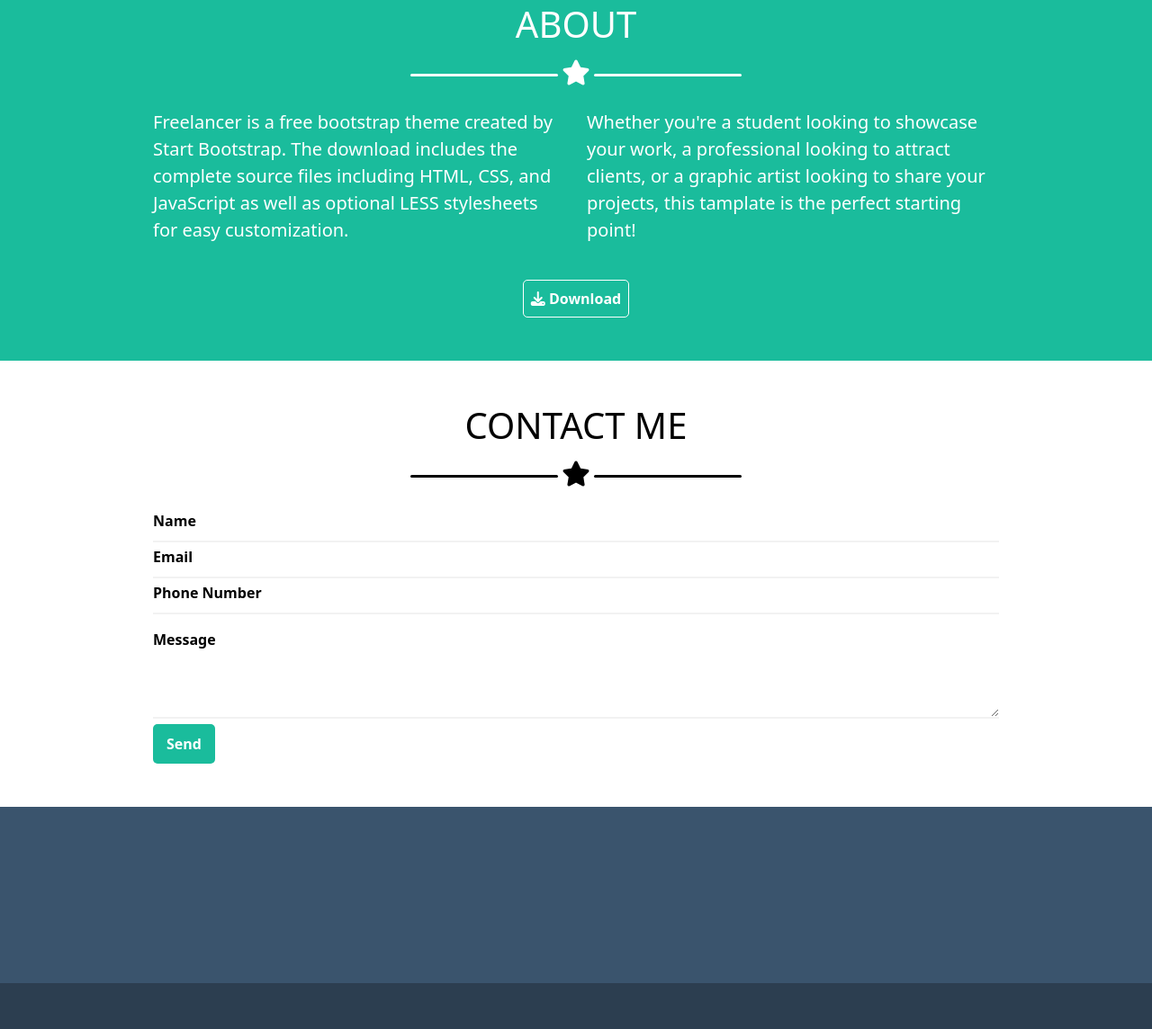
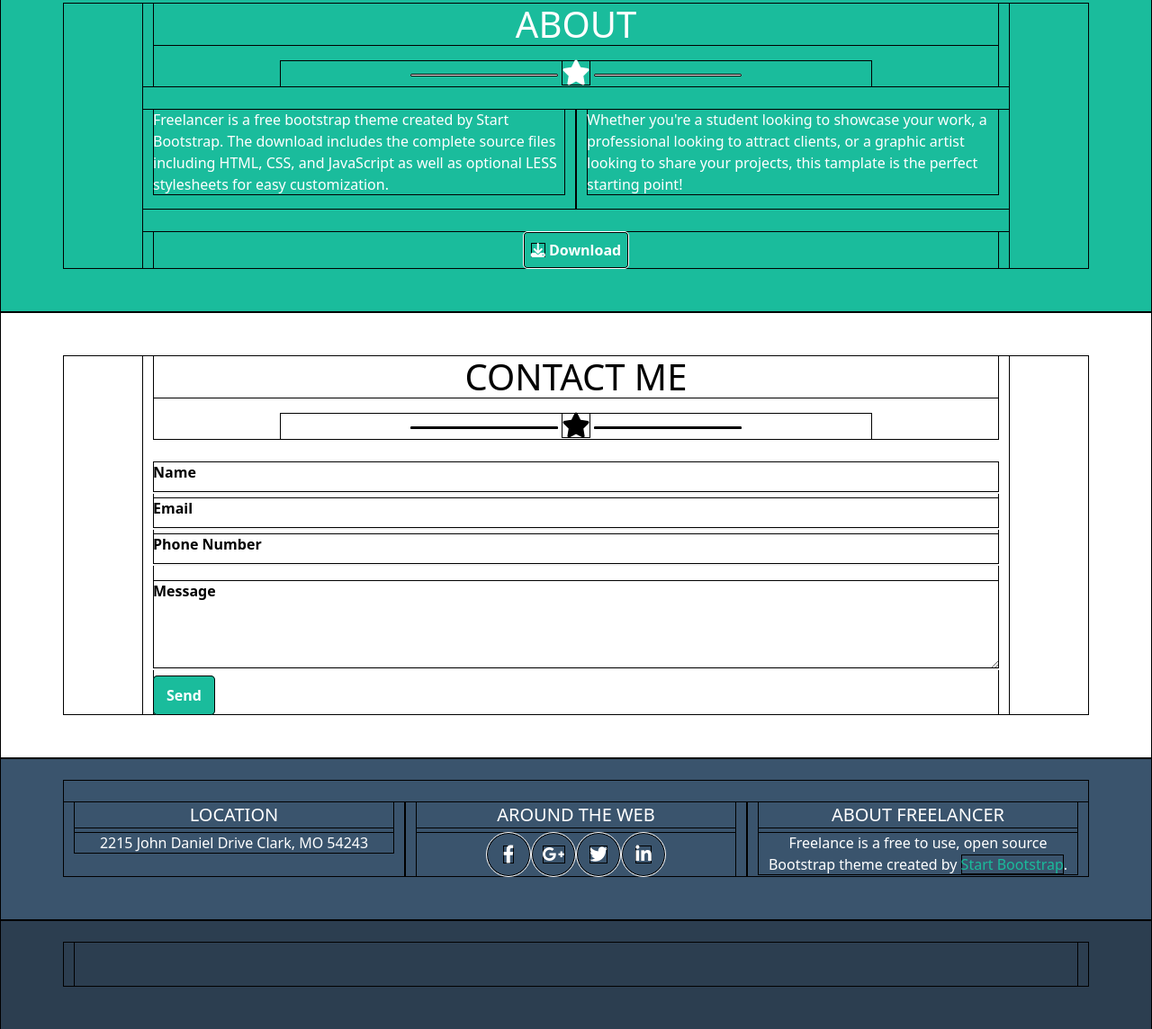
Before and after one commit to DarioDC95/html-css-bootstrap-freelancer, a plain HTML site: page index.html in a window 1280 px wide. Shown: the part 1337-2481 px from the top of the page at 90% size. Drawn offline with nearby package versions, Linux system fonts and the light colour scheme.

Commit message:
footer first section Done

```diff
--- a/css/style.css
+++ b/css/style.css
@@ -2,7 +2,7 @@
     margin: 0;
     padding: 0;
     box-sizing: border-box;
-    /* box-shadow: 0px 0px 0px 1px black inset; */
+    box-shadow: 0px 0px 0px 1px black inset;
 }
 
 .bg-green {
@@ -109,8 +109,24 @@ header .nav-item a {
     background-color: #3a546d;
 }
 
-#info .card-description {
-    height: 100px;
+#info .link-bootstrap {
+    color: #1abc9c;
+}
+
+#info .socials {
+    display: flex;
+    justify-content: center;
+    align-items: center;
+}
+
+#info .link-social {
+    border: 1px solid white;
+    border-radius: 50%;
+    height: 50px;
+    width: 50px;
+    display: flex;
+    justify-content: center;
+    align-items: center;
 }
 
 /* copyright */
--- a/index.html
+++ b/index.html
@@ -136,12 +136,12 @@
                     </div>
                     <div class="col-md-6 mb-4">
                         <div class="card-description">
-                            <p class="fs-5 text-white">Freelancer is a free bootstrap theme created by Start Bootstrap. The download includes the complete source files including HTML, CSS, and JavaScript as well as optional LESS stylesheets for easy customization.</p>
+                            <p class="fs-6 text-white">Freelancer is a free bootstrap theme created by Start Bootstrap. The download includes the complete source files including HTML, CSS, and JavaScript as well as optional LESS stylesheets for easy customization.</p>
                         </div>
                     </div>
                     <div class="col-md-6 mb-4">
                         <div class="card-description">
-                            <p class="fs-5 text-white">Whether you're a student looking to showcase your work, a professional looking to attract clients, or a graphic artist looking to share your projects, this tamplate is the perfect starting point!</p>
+                            <p class="fs-6 text-white">Whether you're a student looking to showcase your work, a professional looking to attract clients, or a graphic artist looking to share your projects, this tamplate is the perfect starting point!</p>
                         </div>
                     </div>
                     <div class="col-12">
@@ -185,20 +185,28 @@
         <!-- info -->
         <section id="info" class="py-5">
             <div class="container-md">
-                <div class="row row-cols-1 row-cols-md-3">
+                <div class="row row-cols-1 row-cols-md-3 gy-4">
                     <div class="col">
-                        <div class="card-description">
-
+                        <div class="card-description text-center">
+                            <div class="text-white fs-5 mb-1">LOCATION</div>
+                            <div class="text-white fs-6">2215 John Daniel Drive Clark, MO 54243</div>
                         </div>
                     </div>
                     <div class="col">
-                        <div class="card-description">
-
+                        <div class="card-description text-center">
+                            <div class="text-white fs-5 mb-1">AROUND THE WEB</div>
+                            <div class="socials">
+                                <a class="link-social underline-none text-white fs-5" href="#"><i class="fa-brands fa-facebook-f"></i></a>
+                                <a class="link-social underline-none text-white fs-5" href="#"><i class="fa-brands fa-google-plus-g"></i></a>
+                                <a class="link-social underline-none text-white fs-5" href="#"><i class="fa-brands fa-twitter"></i></a>
+                                <a class="link-social underline-none text-white fs-5" href="#"><i class="fa-brands fa-linkedin-in"></i></a>
+                            </div>
                         </div>
                     </div>
                     <div class="col">
-                        <div class="card-description">
-
+                        <div class="card-description text-center">
+                            <div class="text-white fs-5 mb-1">ABOUT FREELANCER</div>
+                            <div class="text-white fs-6">Freelance is a free to use, open source Bootstrap theme created by <a class="link-bootstrap underline-none fs-6" href="#">Start Bootstrap</a>.</div>
                         </div>
                     </div>
                 </div>
```
